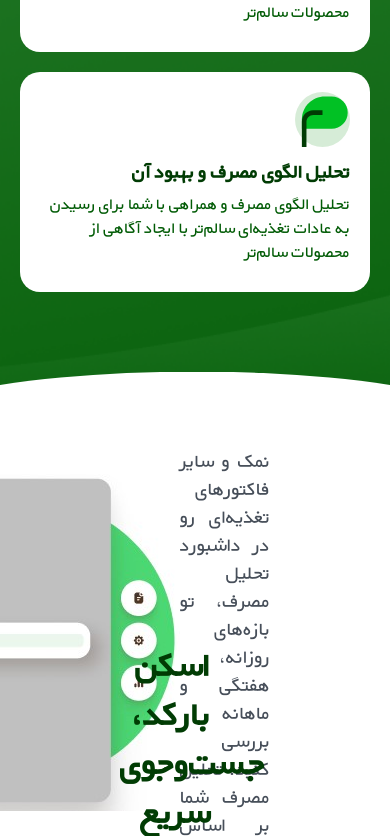
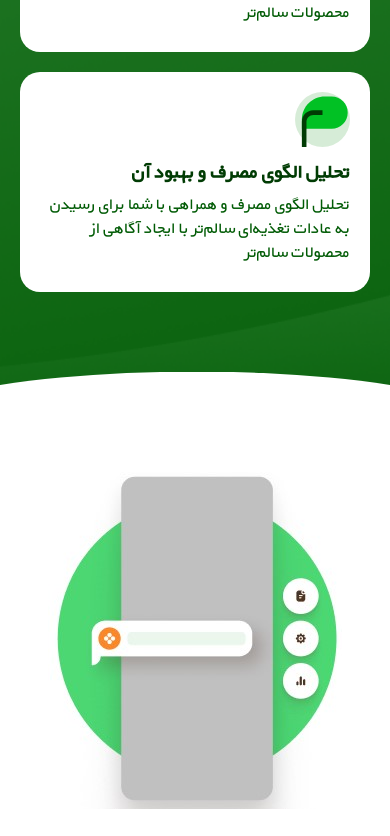
Before and after one commit to alikalatearabi/salemina-main-website, a React (Vite) app: page / in a window 390 px wide. Shown: the part 1808-2644 px from the top of the page. Built offline with nearby package versions, Linux system fonts and the light colour scheme.

Commit message:
make the information component responsive

```diff
--- a/src/components/Information/style.scss
+++ b/src/components/Information/style.scss
@@ -21,4 +21,47 @@
            color: #464E59;
         }
     }
+
+        /* Responsive adjustments */
+        @media (max-width: 1024px) {
+            padding: 50px;
+
+            .infoCardText h2 {
+                font-size: 28px;
+            }
+
+            .infoCardText p {
+                font-size: 18px;
+            }
+        }
+
+        @media (max-width: 768px) {
+            flex-direction: column;
+            text-align: center;
+            padding: 20px;
+            height: unset;
+
+            .infoCardText {
+                width: 100%;
+                margin-bottom: 20px;
+                order: 2;
+            }
+
+            .infoCardText h2 {
+                font-size: 24px;
+                margin-bottom: 0;
+            }
+
+            .infoCardText p {
+                font-size: 18px;
+                margin-top: 5px;
+            }
+
+            img {
+                order: 1;
+                width: 100%;
+                max-width: 300px;
+                height: auto;
+            }
+        }
 }
```
